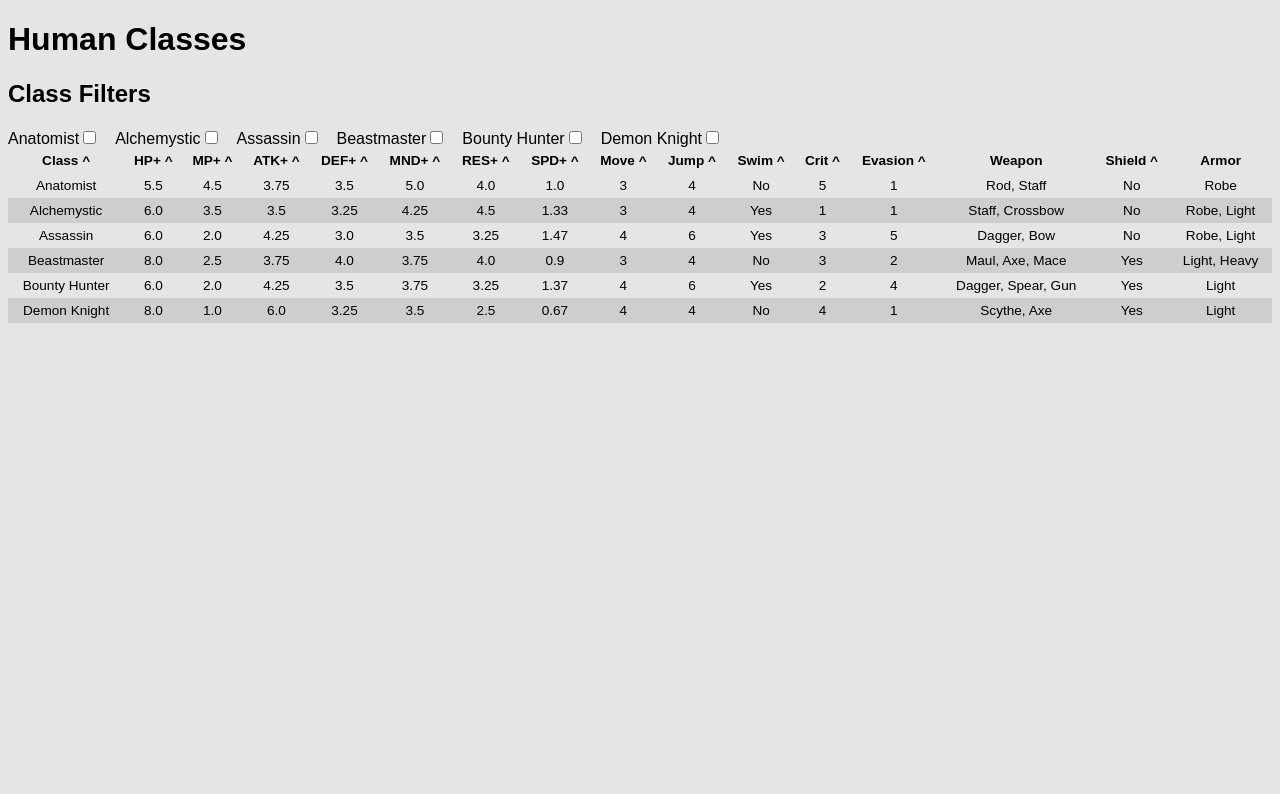
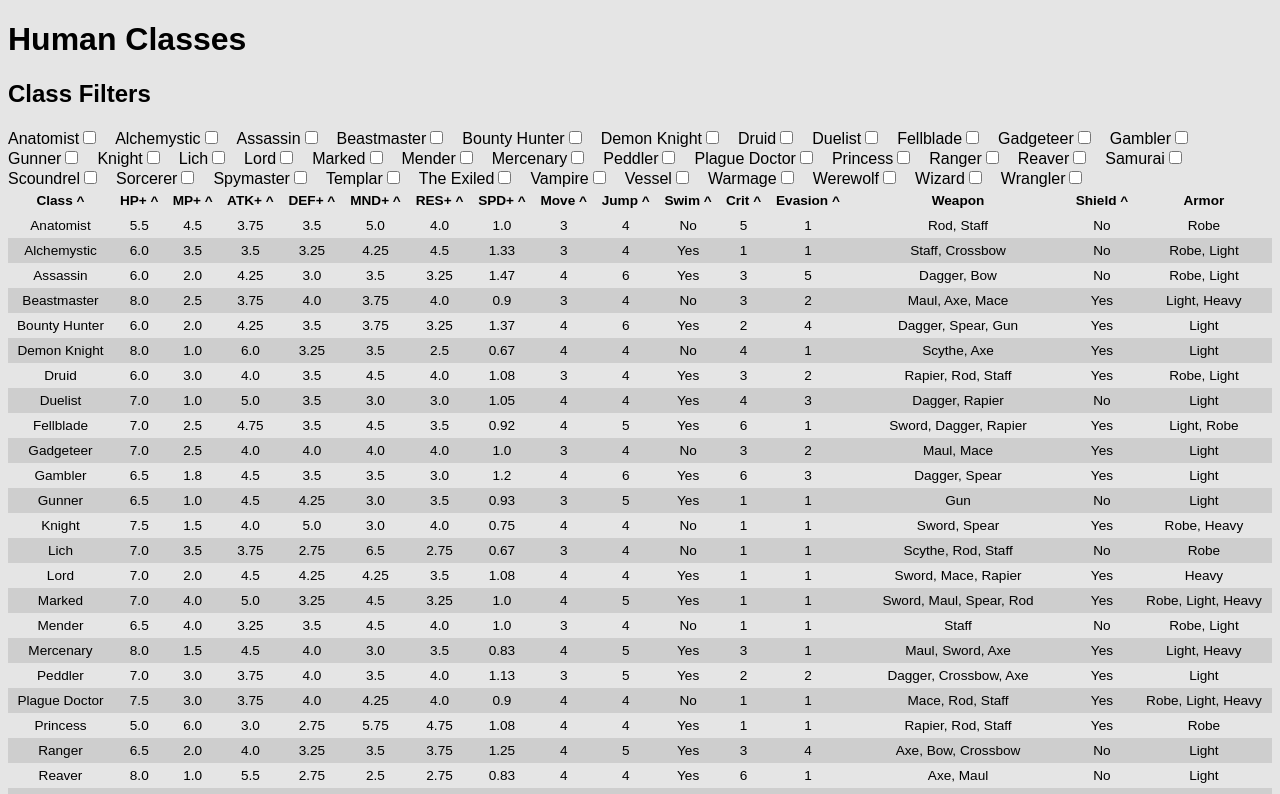
Before and after one commit to martingardner/fel-seal-datatable, a Vue app in the folder vue-fel-seal-table/: page / in a window 1280 px wide. Shown: the top 794 px of the page. Built offline with nearby package versions, Linux system fonts and the light colour scheme.

Commit message:
added in rest of human class data

```diff
--- a/vue-fel-seal-table/src/data/data.js
+++ b/vue-fel-seal-table/src/data/data.js
@@ -113,4 +113,555 @@ export default [
     shield: true,
     armor: ["Light"],
   },
+  {
+    param: "druid",
+    class: "Druid",
+    hp: "6.0",
+    mp: "3.0",
+    atk: "4.0",
+    def: "3.5",
+    mnd: "4.5",
+    res: "4.0",
+    spd: "1.08",
+    mv: 3,
+    jump: 4,
+    swim: true,
+    crit: 3,
+    eva: 2,
+    wpn: ["Rapier", "Rod", "Staff"],
+    shield: true,
+    armor: ["Robe", "Light"],
+  },
+  {
+    param: "duelist",
+    class: "Duelist",
+    hp: "7.0",
+    mp: "1.0",
+    atk: "5.0",
+    def: "3.5",
+    mnd: "3.0",
+    res: "3.0",
+    spd: "1.05",
+    mv: 4,
+    jump: 4,
+    swim: true,
+    crit: 4,
+    eva: 3,
+    wpn: ["Dagger", "Rapier"],
+    shield: false,
+    armor: ["Light"],
+  },
+  {
+    param: "fellblade",
+    class: "Fellblade",
+    hp: "7.0",
+    mp: "2.5",
+    atk: "4.75",
+    def: "3.5",
+    mnd: "4.5",
+    res: "3.5",
+    spd: "0.92",
+    mv: 4,
+    jump: 5,
+    swim: true,
+    crit: 6,
+    eva: 1,
+    wpn: ["Sword", "Dagger", "Rapier"],
+    shield: true,
+    armor: ["Light", "Robe"],
+  },
+  {
+    param: "gadgeteer",
+    class: "Gadgeteer",
+    hp: "7.0",
+    mp: "2.5",
+    atk: "4.0",
+    def: "4.0",
+    mnd: "4.0",
+    res: "4.0",
+    spd: "1.0",
+    mv: 3,
+    jump: 4,
+    swim: false,
+    crit: 3,
+    eva: 2,
+    wpn: ["Maul", "Mace"],
+    shield: true,
+    armor: ["Light"],
+  },
+  {
+    param: "gambler",
+    class: "Gambler",
+    hp: "6.5",
+    mp: "1.8",
+    atk: "4.5",
+    def: "3.5",
+    mnd: "3.5",
+    res: "3.0",
+    spd: "1.2",
+    mv: 4,
+    jump: 6,
+    swim: true,
+    crit: 6,
+    eva: 3,
+    wpn: ["Dagger", "Spear"],
+    shield: true,
+    armor: ["Light"],
+  },
+  {
+    param: "gunner",
+    class: "Gunner",
+    hp: "6.5",
+    mp: "1.0",
+    atk: "4.5",
+    def: "4.25",
+    mnd: "3.0",
+    res: "3.5",
+    spd: "0.93",
+    mv: 3,
+    jump: 5,
+    swim: true,
+    crit: 1,
+    eva: 1,
+    wpn: ["Gun"],
+    shield: false,
+    armor: ["Light"],
+  },
+  {
+    param: "knight",
+    class: "Knight",
+    hp: "7.5",
+    mp: "1.5",
+    atk: "4.0",
+    def: "5.0",
+    mnd: "3.0",
+    res: "4.0",
+    spd: "0.75",
+    mv: 4,
+    jump: 4,
+    swim: false,
+    crit: 1,
+    eva: 1,
+    wpn: ["Sword", "Spear"],
+    shield: true,
+    armor: ["Robe", "Heavy"],
+  },
+  {
+    param: "lich",
+    class: "Lich",
+    hp: "7.0",
+    mp: "3.5",
+    atk: "3.75",
+    def: "2.75",
+    mnd: "6.5",
+    res: "2.75",
+    spd: "0.67",
+    mv: 3,
+    jump: 4,
+    swim: false,
+    crit: 1,
+    eva: 1,
+    wpn: ["Scythe", "Rod", "Staff"],
+    shield: false,
+    armor: ["Robe"],
+  },
+  {
+    param: "lord",
+    class: "Lord",
+    hp: "7.0",
+    mp: "2.0",
+    atk: "4.5",
+    def: "4.25",
+    mnd: "4.25",
+    res: "3.5",
+    spd: "1.08",
+    mv: 4,
+    jump: 4,
+    swim: true,
+    crit: 1,
+    eva: 1,
+    wpn: ["Sword", "Mace", "Rapier"],
+    shield: true,
+    armor: ["Heavy"],
+  },
+  {
+    param: "marked",
+    class: "Marked",
+    hp: "7.0",
+    mp: "4.0",
+    atk: "5.0",
+    def: "3.25",
+    mnd: "4.5",
+    res: "3.25",
+    spd: "1.0",
+    mv: 4,
+    jump: 5,
+    swim: true,
+    crit: 1,
+    eva: 1,
+    wpn: ["Sword", "Maul", "Spear", "Rod"],
+    shield: true,
+    armor: ["Robe", "Light", "Heavy"],
+  },
+  {
+    param: "mender",
+    class: "Mender",
+    hp: "6.5",
+    mp: "4.0",
+    atk: "3.25",
+    def: "3.5",
+    mnd: "4.5",
+    res: "4.0",
+    spd: "1.0",
+    mv: 3,
+    jump: 4,
+    swim: false,
+    crit: 1,
+    eva: 1,
+    wpn: ["Staff"],
+    shield: false,
+    armor: ["Robe", "Light"],
+  },
+  {
+    param: "mercenary",
+    class: "Mercenary",
+    hp: "8.0",
+    mp: "1.5",
+    atk: "4.5",
+    def: "4.0",
+    mnd: "3.0",
+    res: "3.5",
+    spd: "0.83",
+    mv: 4,
+    jump: 5,
+    swim: true,
+    crit: 3,
+    eva: 1,
+    wpn: ["Maul", "Sword", "Axe"],
+    shield: true,
+    armor: ["Light", "Heavy"],
+  },
+  {
+    param: "peddler",
+    class: "Peddler",
+    hp: "7.0",
+    mp: "3.0",
+    atk: "3.75",
+    def: "4.0",
+    mnd: "3.5",
+    res: "4.0",
+    spd: "1.13",
+    mv: 3,
+    jump: 5,
+    swim: true,
+    crit: 2,
+    eva: 2,
+    wpn: ["Dagger", "Crossbow", "Axe"],
+    shield: true,
+    armor: ["Light"],
+  },
+  {
+    param: "plaguedoctor",
+    class: "Plague Doctor",
+    hp: "7.5",
+    mp: "3.0",
+    atk: "3.75",
+    def: "4.0",
+    mnd: "4.25",
+    res: "4.0",
+    spd: "0.9",
+    mv: 4,
+    jump: 4,
+    swim: false,
+    crit: 1,
+    eva: 1,
+    wpn: ["Mace", "Rod", "Staff"],
+    shield: true,
+    armor: ["Robe", "Light", "Heavy"],
+  },
+  {
+    param: "princess",
+    class: "Princess",
+    hp: "5.0",
+    mp: "6.0",
+    atk: "3.0",
+    def: "2.75",
+    mnd: "5.75",
+    res: "4.75",
+    spd: "1.08",
+    mv: 4,
+    jump: 4,
+    swim: true,
+    crit: 1,
+    eva: 1,
+    wpn: ["Rapier", "Rod", "Staff"],
+    shield: true,
+    armor: ["Robe"],
+  },
+  {
+    param: "ranger",
+    class: "Ranger",
+    hp: "6.5",
+    mp: "2.0",
+    atk: "4.0",
+    def: "3.25",
+    mnd: "3.5",
+    res: "3.75",
+    spd: "1.25",
+    mv: 4,
+    jump: 5,
+    swim: true,
+    crit: 3,
+    eva: 4,
+    wpn: ["Axe", "Bow", "Crossbow"],
+    shield: false,
+    armor: ["Light"],
+  },
+  {
+    param: "reaver",
+    class: "Reaver",
+    hp: "8.0",
+    mp: "1.0",
+    atk: "5.5",
+    def: "2.75",
+    mnd: "2.5",
+    res: "2.75",
+    spd: "0.83",
+    mv: 4,
+    jump: 4,
+    swim: true,
+    crit: 6,
+    eva: 1,
+    wpn: ["Axe", "Maul"],
+    shield: false,
+    armor: ["Light"],
+  },
+  {
+    param: "samurai",
+    class: "Samurai",
+    hp: "7.5",
+    mp: "2.0",
+    atk: "4.75",
+    def: "3.0",
+    mnd: "3.5",
+    res: "3.12",
+    spd: "1.03",
+    mv: 4,
+    jump: 4,
+    swim: false,
+    crit: 4,
+    eva: 5,
+    wpn: ["Sword"],
+    shield: false,
+    armor: ["Heavy"],
+  },
+  {
+    param: "scoundrel",
+    class: "Scoundrel",
+    hp: "6.5",
+    mp: "2.5",
+    atk: "3.5",
+    def: "3.5",
+    mnd: "3.5",
+    res: "3.5",
+    spd: "1.38",
+    mv: 4,
+    jump: 6,
+    swim: true,
+    crit: 3,
+    eva: 5,
+    wpn: ["Dagger", "Crossbow"],
+    shield: false,
+    armor: ["Light"],
+  },
+  {
+    param: "sorcerer",
+    class: "Sorcerer",
+    hp: "5.0",
+    mp: "5.5",
+    atk: "3.25",
+    def: "3.5",
+    mnd: "5.5",
+    res: "4.25",
+    spd: "0.75",
+    mv: 3,
+    jump: 4,
+    swim: false,
+    crit: 1,
+    eva: 1,
+    wpn: ["Rod"],
+    shield: false,
+    armor: ["Robe"],
+  },
+  {
+    param: "spymaster",
+    class: "Spymaster",
+    hp: "6.5",
+    mp: "3.0",
+    atk: "4.25",
+    def: "3.5",
+    mnd: "4.25",
+    res: "3.5",
+    spd: "1.25",
+    mv: 4,
+    jump: 6,
+    swim: true,
+    crit: 4,
+    eva: 4,
+    wpn: ["Sword", "Dagger", "Staff", "Crossbow"],
+    shield: true,
+    armor: ["Light"],
+  },
+  {
+    param: "templar",
+    class: "Templar",
+    hp: "7.0",
+    mp: "2.0",
+    atk: "4.5",
+    def: "3.5",
+    mnd: "3.5",
+    res: "4.5",
+    spd: "0.88",
+    mv: 4,
+    jump: 4,
+    swim: false,
+    crit: 3,
+    eva: 2,
+    wpn: ["Sword", "Scythe", "Mace"],
+    shield: false,
+    armor: ["Heavy"],
+  },
+  {
+    param: "exiled",
+    class: "The Exiled",
+    hp: "6.5",
+    mp: "6.0",
+    atk: "4.75",
+    def: "3.25",
+    mnd: "4.5",
+    res: "3.25",
+    spd: "1.13",
+    mv: 4,
+    jump: 5,
+    swim: true,
+    crit: 1,
+    eva: 1,
+    wpn: ["Sword"],
+    shield: true,
+    armor: ["Robe", "Light", "Heavy"],
+  },
+  {
+    param: "vampire",
+    class: "Vampire",
+    hp: "5.5",
+    mp: "3.5",
+    atk: "4.25",
+    def: "4.0",
+    mnd: "4.25",
+    res: "4.0",
+    spd: "1.33",
+    mv: 4,
+    jump: 6,
+    swim: true,
+    crit: 5,
+    eva: 4,
+    wpn: ["Dagger", "Rapier", "Gun", "Bow"],
+    shield: true,
+    armor: ["Robe", "Light"],
+  },
+  {
+    param: "vessel",
+    class: "Vessel",
+    hp: "4.0",
+    mp: "7.0",
+    atk: "4.25",
+    def: "4.0",
+    mnd: "6.25",
+    res: "4.0",
+    spd: "0.83",
+    mv: 3,
+    jump: 4,
+    swim: false,
+    crit: 1,
+    eva: 1,
+    wpn: ["Scythe", "Rapier", "Crossbow"],
+    shield: true,
+    armor: ["Light"],
+  },
+  {
+    param: "warmage",
+    class: "Warmage",
+    hp: "6.0",
+    mp: "3.0",
+    atk: "4.5",
+    def: "3.5",
+    mnd: "4.75",
+    res: "3.25",
+    spd: "1.13",
+    mv: 4,
+    jump: 4,
+    swim: true,
+    crit: 3,
+    eva: 2,
+    wpn: ["Scythe", "Mace", "Rod"],
+    shield: false,
+    armor: ["Robe", "Light"],
+  },
+  {
+    param: "werewolf",
+    class: "Werewolf",
+    hp: "6.5",
+    mp: "1.5",
+    atk: "5.5",
+    def: "2.75",
+    mnd: "3.0",
+    res: "3.5",
+    spd: "1.1",
+    mv: 5,
+    jump: 6,
+    swim: true,
+    crit: 1,
+    eva: 5,
+    wpn: ["Sword", "Dagger"],
+    shield: false,
+    armor: ["Light"],
+  },
+  {
+    param: "wizard",
+    class: "Wizard",
+    hp: "5.5",
+    mp: "4.5",
+    atk: "3.0",
+    def: "3.0",
+    mnd: "5.0",
+    res: "5.0",
+    spd: "0.78",
+    mv: 3,
+    jump: 4,
+    swim: false,
+    crit: 1,
+    eva: 1,
+    wpn: ["Rod"],
+    shield: false,
+    armor: ["Robe", "Light"],
+  },
+  {
+    param: "wrangler",
+    class: "Wrangler",
+    hp: "7.5",
+    mp: "2.0",
+    atk: "3.75",
+    def: "3.75",
+    mnd: "3.5",
+    res: "3.75",
+    spd: "1.17",
+    mv: 4,
+    jump: 5,
+    swim: true,
+    crit: 3,
+    eva: 1,
+    wpn: ["Dagger", "Spear", "Bow"],
+    shield: true,
+    armor: ["Light"],
+  },
 ];
```
